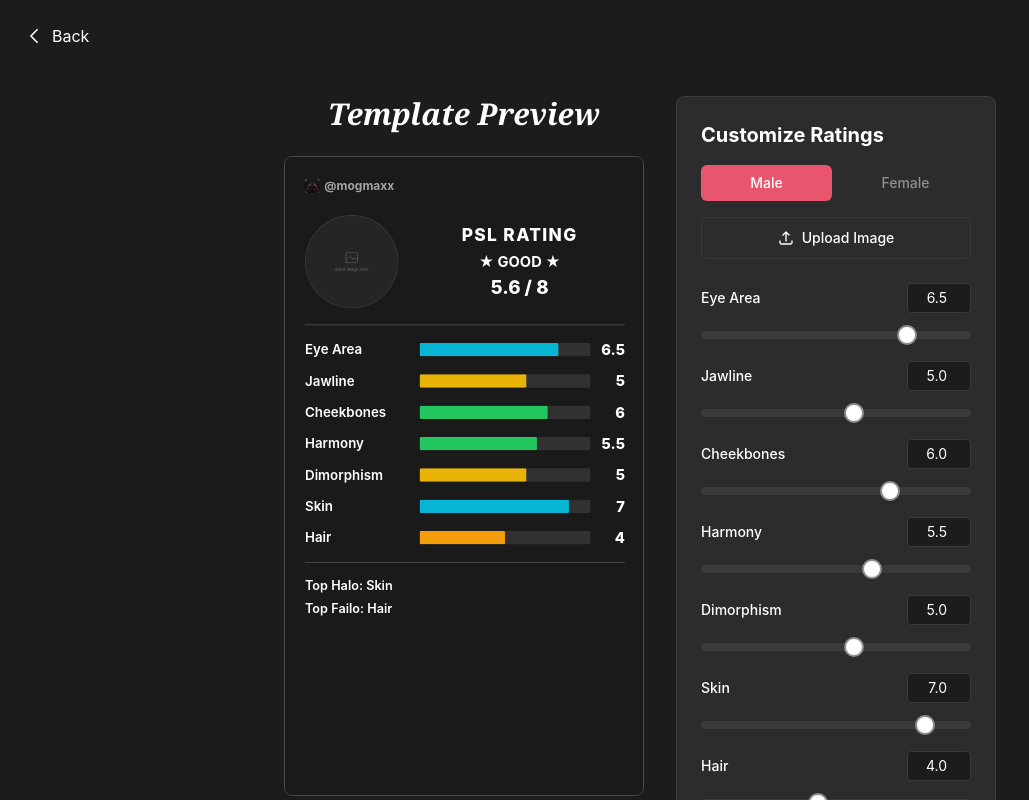
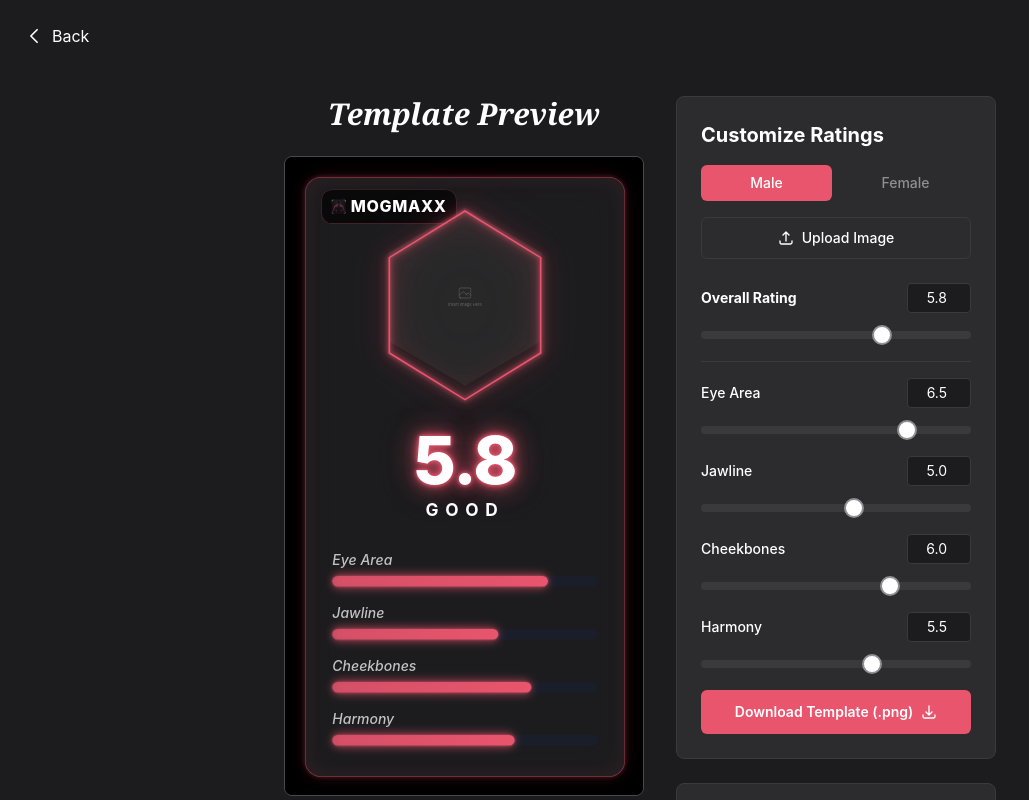
Before and after one commit to thebasementlabs/mogmax-site, a React (Vite) app: page /creator/ratings-template in a window 1280 px wide. Shown: the top 800 px of the page, without its empty margins (0-1029 px from the left). Built offline with nearby package versions, Linux system fonts and the light colour scheme.

Commit message:
card changes

```diff
--- a/src/components/ImageUploader.tsx
+++ b/src/components/ImageUploader.tsx
@@ -5,11 +5,14 @@ interface ImageUploaderProps {
   imageUrl: string | null
   size?: number
   className?: string
+  shape?: 'circle' | 'hexagon'
 }
 
 interface Position { x: number; y: number }
 
-export default function ImageUploader({ onImageChange, imageUrl, size = 240, className = '' }: ImageUploaderProps) {
+const HEX_CLIP = 'polygon(50% 0%, 93% 25%, 93% 75%, 50% 100%, 7% 75%, 7% 25%)'
+
+export default function ImageUploader({ onImageChange, imageUrl, size = 240, className = '', shape = 'circle' }: ImageUploaderProps) {
   const [scale, setScale] = useState(1)
   const [position, setPosition] = useState<Position>({ x: 0, y: 0 })
   const [dragging, setDragging] = useState(false)
@@ -44,8 +47,8 @@ export default function ImageUploader({ onImageChange, imageUrl, size = 240, cla
   return (
     <div
       ref={containerRef}
-      className={`relative overflow-hidden rounded-full bg-white/5 border-2 border-white/10 flex items-center justify-center cursor-move ${className}`}
-      style={{ width: size, height: size }}
+      className={`relative overflow-hidden bg-white/5 border-2 border-white/10 flex items-center justify-center cursor-move ${shape === 'circle' ? 'rounded-full' : ''} ${className}`}
+      style={{ width: size, height: size, ...(shape === 'hexagon' ? { clipPath: HEX_CLIP } : {}) }}
       onMouseDown={handleMouseDown}
       onMouseMove={handleMouseMove}
       onMouseUp={handleMouseUp}
--- a/src/pages/RatingsTemplate.tsx
+++ b/src/pages/RatingsTemplate.tsx
@@ -1,17 +1,14 @@
-import { useState, useRef, useCallback, useMemo } from 'react'
+import { useState, useRef, useCallback } from 'react'
 import { Link } from 'react-router-dom'
 import { toPng } from 'html-to-image'
 import ImageUploader from '../components/ImageUploader'
-import { getTierLabel, getRatingColor, getProgressPercent } from '../utils/ratings'
+import { getTierLabel, getProgressPercent } from '../utils/ratings'
 
 const METRICS = [
   { key: 'eyeArea', label: 'Eye Area', default: 6.5 },
   { key: 'jawline', label: 'Jawline', default: 5 },
   { key: 'cheekbones', label: 'Cheekbones', default: 6 },
   { key: 'harmony', label: 'Harmony', default: 5.5 },
-  { key: 'dimorphism', label: 'Dimorphism', default: 5 },
-  { key: 'skin', label: 'Skin', default: 7 },
-  { key: 'hair', label: 'Hair', default: 4 },
 ] as const
 
 type MetricKey = typeof METRICS[number]['key']
@@ -22,6 +19,7 @@ export default function RatingsTemplate() {
   const [ratings, setRatings] = useState<Record<MetricKey, number>>(
     Object.fromEntries(METRICS.map(m => [m.key, m.default])) as Record<MetricKey, number>
   )
+  const [overallRating, setOverallRating] = useState(5.8)
   const templateRef = useRef<HTMLDivElement>(null)
   const fileInputRef = useRef<HTMLInputElement>(null)
 
@@ -37,30 +35,7 @@ export default function RatingsTemplate() {
     reader.readAsDataURL(file)
   }
 
-  const pslAverage = useMemo(() => {
-    const values = METRICS.map(m => ratings[m.key])
-    return values.reduce((a, b) => a + b, 0) / values.length
-  }, [ratings])
-
-  const pslTier = getTierLabel(pslAverage, 'PSL', gender)
-
-  const topHalo = useMemo(() => {
-    let bestLabel: string = METRICS[0].label
-    let bestVal = ratings[METRICS[0].key]
-    for (const m of METRICS) {
-      if (ratings[m.key] > bestVal) { bestVal = ratings[m.key]; bestLabel = m.label }
-    }
-    return bestLabel
-  }, [ratings])
-
-  const topFailo = useMemo(() => {
-    let worstLabel: string = METRICS[0].label
-    let worstVal = ratings[METRICS[0].key]
-    for (const m of METRICS) {
-      if (ratings[m.key] < worstVal) { worstVal = ratings[m.key]; worstLabel = m.label }
-    }
-    return worstLabel
-  }, [ratings])
+  const pslTier = getTierLabel(overallRating, 'PSL', gender)
 
   const handleDownloadPng = useCallback(async () => {
     if (!templateRef.current) return
@@ -77,6 +52,9 @@ export default function RatingsTemplate() {
     link.href = dataUrl
     link.click()
   }, [])
+
+  const glowColor = '#E8556D'
+  const displayRating = overallRating % 1 === 0 ? overallRating.toString() : overallRating.toFixed(1)
 
   return (
     <div className="min-h-screen bg-background flex flex-col items-center p-4 md:p-8">
@@ -97,66 +75,193 @@ export default function RatingsTemplate() {
           <div className="border border-white/20 rounded-lg" style={{ width: 360, height: 640, overflow: 'hidden' }}>
             <div
               ref={templateRef}
-              className="relative overflow-hidden flex flex-col"
-              style={{ width: 1080, height: 1920, background: '#1a1a1a', transform: 'scale(0.3333)', transformOrigin: 'top left' }}
+              className="relative overflow-hidden flex flex-col items-center"
+              style={{
+                width: 1080,
+                height: 1920,
+                background: '#000000',
+                transform: 'scale(0.3333)',
+                transformOrigin: 'top left',
+              }}
+            >
+              {/* Card container with neon glow border */}
+              <div
+                style={{
+                  position: 'absolute',
+                  top: 60,
+                  left: 60,
+                  right: 60,
+                  bottom: 60,
+                  borderRadius: 48,
+                  border: `2px solid ${glowColor}88`,
+                  boxShadow: `
+                    inset 0 0 60px ${glowColor}12,
+                    inset 0 0 120px ${glowColor}08,
+                    0 0 15px ${glowColor}44,
+                    0 0 40px ${glowColor}22,
+                    0 0 80px ${glowColor}11
+                  `,
+                  background: '#1C1C1E',
+                  display: 'flex',
+                  flexDirection: 'column',
+                  alignItems: 'center',
+                  justifyContent: 'center',
+                  padding: '80px 80px',
+                }}
               >
                 {/* Logo top left */}
-              <div className="flex items-center gap-[14px] px-[60px] pt-[60px]">
-                <img src="/logo.png" alt="MogMaxx" className="w-[44px] h-[44px] rounded-[10px]" />
-                <span className="text-white/60 text-[36px] font-[700]">@mogmaxx</span>
+                <div
+                  style={{
+                    position: 'absolute',
+                    top: 36,
+                    left: 48,
+                    display: 'flex',
+                    alignItems: 'center',
+                    gap: 14,
+                    background: 'rgba(0, 0, 0, 0.65)',
+                    padding: '14px 28px',
+                    borderRadius: 30,
+                    border: '1.5px solid rgba(232, 85, 109, 0.4)',
+                  }}
+                >
+                  <img src="/logo.png" alt="MogMaxx" style={{ width: 44, height: 44, borderRadius: 10, background: '#000' }} />
+                  <span style={{ color: '#ffffff', fontSize: 48, fontWeight: 800, letterSpacing: 2 }}>MOGMAXX</span>
                 </div>
 
-              {/* Header: Photo + PSL Rating */}
-              <div className="flex items-center gap-[48px] px-[60px] mt-[60px]">
-                <div className="shrink-0">
+                {/* Hexagonal image frame */}
+                <div style={{ position: 'relative', width: 532, height: 582, marginBottom: 72 }}>
+                  {/* SVG hex border with neon glow via drop-shadow */}
+                  <svg
+                    viewBox="0 0 532 582"
+                    style={{
+                      position: 'absolute',
+                      inset: 0,
+                      width: '100%',
+                      height: '100%',
+                      overflow: 'visible',
+                      filter: `
+                        drop-shadow(0 0 6px ${glowColor})
+                        drop-shadow(0 0 15px ${glowColor}aa)
+                        drop-shadow(0 0 35px ${glowColor}66)
+                        drop-shadow(0 0 70px ${glowColor}33)
+                      `,
+                      zIndex: 1,
+                    }}
+                  >
+                    <polygon
+                      points="266,8 493,148 493,434 266,574 39,434 39,148"
+                      fill="none"
+                      stroke={glowColor}
+                      strokeWidth="5"
+                    />
+                  </svg>
+                  {/* Hex image */}
+                  <div style={{ position: 'absolute', inset: 0 }}>
                     <ImageUploader
                       imageUrl={imageUrl}
                       onImageChange={setImageUrl}
-                    size={280}
+                      size={532}
+                      shape="hexagon"
                     />
-                </div>
-                <div className="flex flex-col items-center flex-1">
-                  <span className="text-white text-[52px] font-[800] tracking-[4px] uppercase">PSL Rating</span>
-                  <span className="text-white text-[44px] font-[700] mt-[8px]">
-                    &#9733; {pslTier.toUpperCase()} &#9733;
-                  </span>
-                  <span className="text-white text-[56px] font-[800] mt-[4px]">
-                    {pslAverage.toFixed(1)} / 8
-                  </span>
                   </div>
                 </div>
 
-              {/* Divider */}
-              <div className="mx-[60px] mt-[48px]" style={{ borderTop: '3px solid #444' }} />
+                {/* PSL Rating number */}
+                <div
+                  style={{
+                    fontSize: 200,
+                    fontWeight: 800,
+                    color: '#fff',
+                    lineHeight: 1,
+                    textShadow: `
+                      0 0 10px ${glowColor},
+                      0 0 20px ${glowColor},
+                      0 0 40px ${glowColor}cc,
+                      0 0 80px ${glowColor}88,
+                      0 0 120px ${glowColor}44
+                    `,
+                    letterSpacing: -4,
+                  }}
+                >
+                  {displayRating}
+                </div>
 
-              {/* Metrics rows */}
-              <div className="flex flex-col px-[60px] mt-[40px] gap-[28px]">
+                {/* Tier label */}
+                <div
+                  style={{
+                    fontSize: 52,
+                    fontWeight: 700,
+                    color: '#ffffff',
+                    letterSpacing: 20,
+                    textTransform: 'uppercase',
+                    marginTop: 12,
+                  }}
+                >
+                  {pslTier}
+                </div>
+
+                {/* Metric bars */}
+                <div style={{ width: '100%', marginTop: 80, display: 'flex', flexDirection: 'column', gap: 48 }}>
                   {METRICS.map(m => {
                     const val = ratings[m.key]
-                  const color = getRatingColor(val)
                     const pct = getProgressPercent(val)
                     return (
-                    <div key={m.key} className="flex items-center gap-[24px]">
-                      <span className="text-white text-[40px] font-[600] w-[320px] shrink-0">{m.label}</span>
-                      <div className="flex-1 h-[40px] bg-white/10 rounded-[4px] overflow-hidden">
+                      <div key={m.key}>
                         <div
-                          className="h-full rounded-[4px]"
-                          style={{ width: `${pct}%`, backgroundColor: color }}
+                          style={{
+                            fontSize: 42,
+                            fontWeight: 500,
+                            fontStyle: 'italic',
+                            color: '#ffffffbb',
+                            marginBottom: 16,
+                          }}
+                        >
+                          {m.label}
+                        </div>
+                        {/* Bar container — NO overflow hidden so glow bleeds */}
+                        <div style={{ position: 'relative', width: '100%', height: 32 }}>
+                          {/* Track background */}
+                          <div
+                            style={{
+                              position: 'absolute',
+                              inset: 0,
+                              background: '#1a1e2a',
+                              borderRadius: 16,
+                            }}
+                          />
+                          {/* Glow layer (wider, blurred) */}
+                          <div
+                            style={{
+                              position: 'absolute',
+                              top: -6,
+                              bottom: -6,
+                              left: 0,
+                              width: `${pct}%`,
+                              borderRadius: 20,
+                              background: glowColor,
+                              filter: 'blur(12px)',
+                              opacity: 0.6,
+                            }}
+                          />
+                          {/* Fill bar */}
+                          <div
+                            style={{
+                              position: 'absolute',
+                              top: 0,
+                              bottom: 0,
+                              left: 0,
+                              width: `${pct}%`,
+                              borderRadius: 16,
+                              background: `linear-gradient(90deg, ${glowColor}cc, ${glowColor})`,
+                              boxShadow: `0 0 8px ${glowColor}aa`,
+                            }}
                           />
                         </div>
-                      <span className="text-white text-[44px] font-[800] w-[80px] text-right">{val % 1 === 0 ? val : val.toFixed(1)}</span>
                       </div>
                     )
                   })}
                 </div>
 
-              {/* Divider */}
-              <div className="mx-[60px] mt-[40px]" style={{ borderTop: '3px solid #444' }} />
-
-              {/* Footer: Top Halo / Failo */}
-              <div className="flex flex-col px-[60px] mt-[40px] gap-[12px]">
-                <span className="text-white text-[38px] font-[600]">Top Halo: {topHalo}</span>
-                <span className="text-white text-[38px] font-[600]">Top Failo: {topFailo}</span>
               </div>
             </div>
           </div>
@@ -199,7 +304,33 @@ export default function RatingsTemplate() {
               Upload Image
             </button>
 
-            {/* Rating sliders */}
+            {/* Overall rating slider */}
+            <div className="mb-4">
+              <div className="flex justify-between items-center mb-2">
+                <label className="text-sm font-bold">Overall Rating</label>
+                <input
+                  type="number"
+                  value={overallRating.toFixed(1)}
+                  onChange={(e) => setOverallRating(Math.max(1, Math.min(8, parseFloat(e.target.value) || 1)))}
+                  className="w-16 bg-background border border-border rounded px-2 py-1 text-sm text-right"
+                  min={1}
+                  max={8}
+                  step={0.1}
+                />
+              </div>
+              <input
+                type="range"
+                min={1}
+                max={8}
+                step={0.1}
+                value={overallRating}
+                onChange={(e) => setOverallRating(parseFloat(e.target.value))}
+              />
+            </div>
+
+            <div className="border-t border-border my-4" />
+
+            {/* Metric sliders */}
             {METRICS.map(m => (
               <div key={m.key} className="mb-4">
                 <div className="flex justify-between items-center mb-2">
@@ -224,12 +355,6 @@ export default function RatingsTemplate() {
                 />
               </div>
             ))}
-
-            {/* PSL average display */}
-            <div className="flex justify-between items-center py-3 border-t border-border mt-2">
-              <span className="text-sm font-bold">PSL Average</span>
-              <span className="text-lg font-bold text-accent">{pslAverage.toFixed(1)} / 8</span>
-            </div>
 
             {/* Download button */}
             <button
@@ -257,7 +382,7 @@ export default function RatingsTemplate() {
               </li>
               <li className="flex gap-3">
                 <span className="text-accent font-semibold shrink-0">3.</span>
-                PSL average, top halo, and top failo are calculated automatically
+                PSL average, strongest/weakest are calculated automatically
               </li>
               <li className="flex gap-3">
                 <span className="text-accent font-semibold shrink-0">4.</span>
```
Lines whose indentation alone changed are shown as unchanged.
